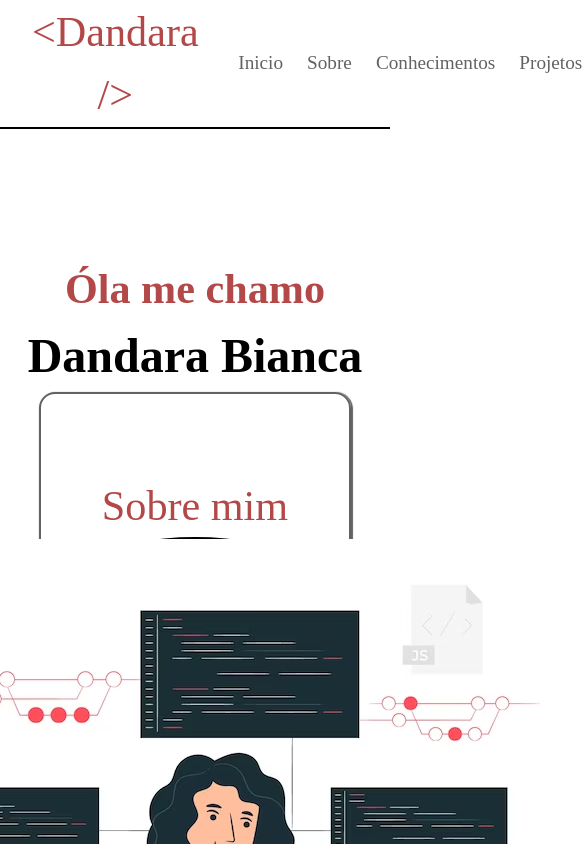
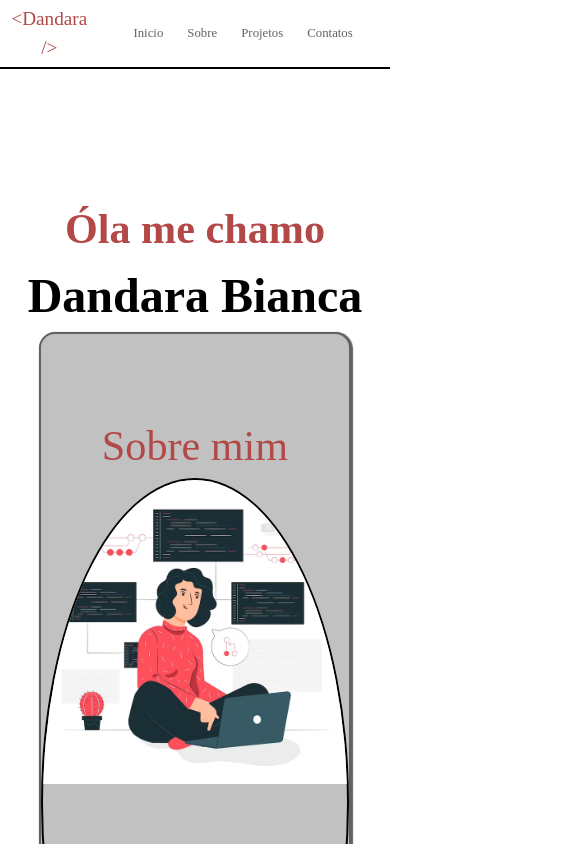
Before and after one commit to dandarabianca/Portfolio, a React (Create React App) app: page / in a window 390 px wide. Shown: the top 844 px of the page, 585 px wide, since content can reach past the window. Built offline with nearby package versions, Linux system fonts and the light colour scheme.

Commit message:
portfolio

```diff
--- a/src/Components/Border/index.jsx
+++ b/src/Components/Border/index.jsx
@@ -10,7 +10,7 @@ export default function Border() {
         <span>Sobre mim</span>
       </div>
       <div className="intro-img">
-        <img src={LogoTexto} alt="Logo do Texto"></img>
+        <img src={LogoTexto} alt="Logo do Texto" className="imgBorder"></img>
         </div>
         <div className="styles-name">
           <span>
--- a/src/Components/Border/styles.css
+++ b/src/Components/Border/styles.css
@@ -9,6 +9,7 @@
     box-shadow: 1px 1px 1px 1px rgb(102, 97, 97);
     border-radius: 1em;
     margin: auto;
+    background-color: #c1c1c1;
   }
 .styles-menu{
     text-align: center;
@@ -31,4 +32,8 @@
     height: 650px;
     border-radius: 100%;
     border: 2px solid black;
+    overflow: hidden;
   }
+.imgBorder{
+  width: 100%;
+}
--- a/src/Components/Contacts/index.jsx
+++ b/src/Components/Contacts/index.jsx
@@ -9,17 +9,17 @@ export default function Contacts() {
             <footer>
               <h5>Dandara Bianca</h5>
               <span>Para mais informações</span>
-            </footer>
 
             <div className="social">
                 <a href="tel:+5551994742528">
                     <img src={telefone} alt="Logo Telefone"></img>
                 </a>
-                <a href="https://github.com/dandarabianca" target="_blank">
+                <a href="https://github.com/dandarabianca" target="_blank" rel="noreferrer">
                     <img src={github} alt="Logo Email"></img>
 
                     </a>
             </div>
+            </footer>
         </section>
     )
 }
--- a/src/Components/Contacts/styles.css
+++ b/src/Components/Contacts/styles.css
@@ -15,19 +15,22 @@ footer span{
     color: black;
     font-size: 20px;
     margin-top: 14px;
+
 }
 .social{
     display: flex;
     gap: 20px;
+    display: flex;
+    justify-content: space-between;
+    width:15%;
+    margin-top: 2em;
 }
 .social img{
-    height: 50px;
+    width: 50px;
     border-radius: 20%;
 }
 .social a{
-    width: 50%;
-    height: 4em;
-    margin: 0 0 5em;
+    width: 25%;
     display: flex;
     justify-content: center;
     align-items: center;
--- a/src/Components/Navbar/index.jsx
+++ b/src/Components/Navbar/index.jsx
@@ -7,7 +7,7 @@ export default function Navbar() {
     <div>
       <nav>
         <div className="border">
-          <span>{logo}</span>
+          <span className="logo">{logo}</span>
           <ul className="styles-items">
             <li className="styles-li">
               <a href="#main">Inicio </a>
@@ -15,9 +15,6 @@ export default function Navbar() {
             <li className="styles-li">
               <a href="#cardProfile">Sobre </a>
               </li>
-            <li className="styles-li">
-              <a href="#skills">Conhecimentos </a>
-            </li>
             <li className="styles-li">
               <a href="#Projects">Projetos </a>
             </li>
--- a/src/Components/Navbar/styles.css
+++ b/src/Components/Navbar/styles.css
@@ -37,3 +37,15 @@ a{
   flex-direction: row;
   font-size: 1.2rem;
 }
+@media(max-width: 580px) {
+  .border{
+    padding: 0 .3em;
+  }
+  .logo{
+  font-size: 1.2em;
+
+ }
+ a{
+  font-size: .8rem;
+ }
+}
--- a/src/Components/Projects/index.jsx
+++ b/src/Components/Projects/index.jsx
@@ -5,7 +5,7 @@ import Landing from "../../Assets/img/img-landing.png";
 
 export default function Projetos() {
   return (
-    <section id="skills">
+    <section id="Projects">
       <div className="projects-card">
         <div className="styles.conhec">
           <h3>Projetos</h3>
```
